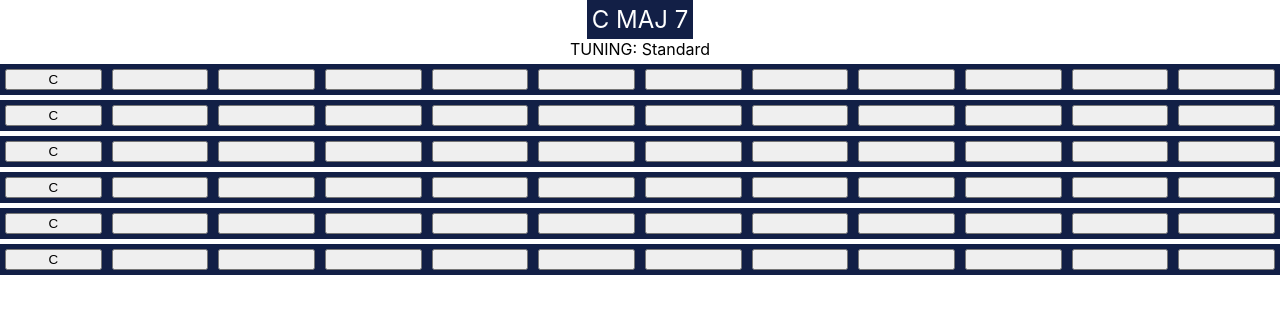
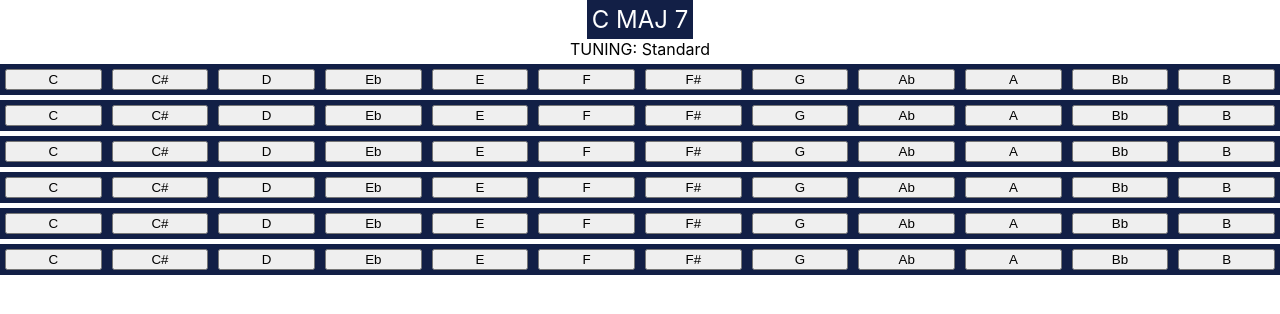
Before and after one commit to GraysonQuartech/chordApp, a React (Create React App) app: page / in a window 1280 px wide. Shown: the top 314 px of the page. Built offline with nearby package versions, Linux system fonts and the light colour scheme.

Commit message:
now uses map to map each noteName to a button instead of hardcode

```diff
--- a/src/components/StringC.tsx
+++ b/src/components/StringC.tsx
@@ -40,9 +40,11 @@ function rotateStringArray(stringArr: string[], rotations: number): string[] {
   const length = stringArr.length;
   const normalizedRotations = ((rotations % length) + length) % length;
   //console.log([...stringArr.slice(normalizedRotations), ...stringArr.slice(0, normalizedRotations)]);
-  return [...stringArr.slice(normalizedRotations), ...stringArr.slice(0, normalizedRotations)];
+  stringArr = [...stringArr.slice(normalizedRotations), ...stringArr.slice(0, normalizedRotations)];
+  console.log(stringArr);
+  return stringArr;
 }
-console.log(stringArr);
+
 
 /*
 * Retrieves note name to be displayed
@@ -52,25 +54,25 @@ console.log(stringArr);
 * C C# D Eb E F F# G Ab A Bb B
 * standard tuning:  4, 9, 2, 7, 11, 4
 */
-noteSelected(4);
+
 //selected property for each element in the array. object array val and selected.
 //display each element
 
 function StringC(props: stringProps) {
+
+  noteSelected(props.stringTuning);
+
+  const handleClick = (noteName: string) => {
+    console.log(`Clicked on ${noteName}`);
+  };
+
   return (
     <div className="button-row">
-      <button className="button" onClick={()=>noteSelected(props.stringTuning)}>C</button>
-      <button className="button" ></button>
-      <button className="button" ></button>
-      <button className="button" ></button>
-      <button className="button" ></button>
-      <button className="button" ></button>
-      <button className="button" ></button>
-      <button className="button" ></button>
-      <button className="button" ></button>
-      <button className="button" ></button>
-      <button className="button" ></button>
-      <button className="button" ></button>
+      {stringArr.map((noteName) => (
+        <button className="button" key={noteName} onClick={() => handleClick(noteName)}>
+          {noteName}
+        </button>
+      ))}
     </div>
   );
 }
```
